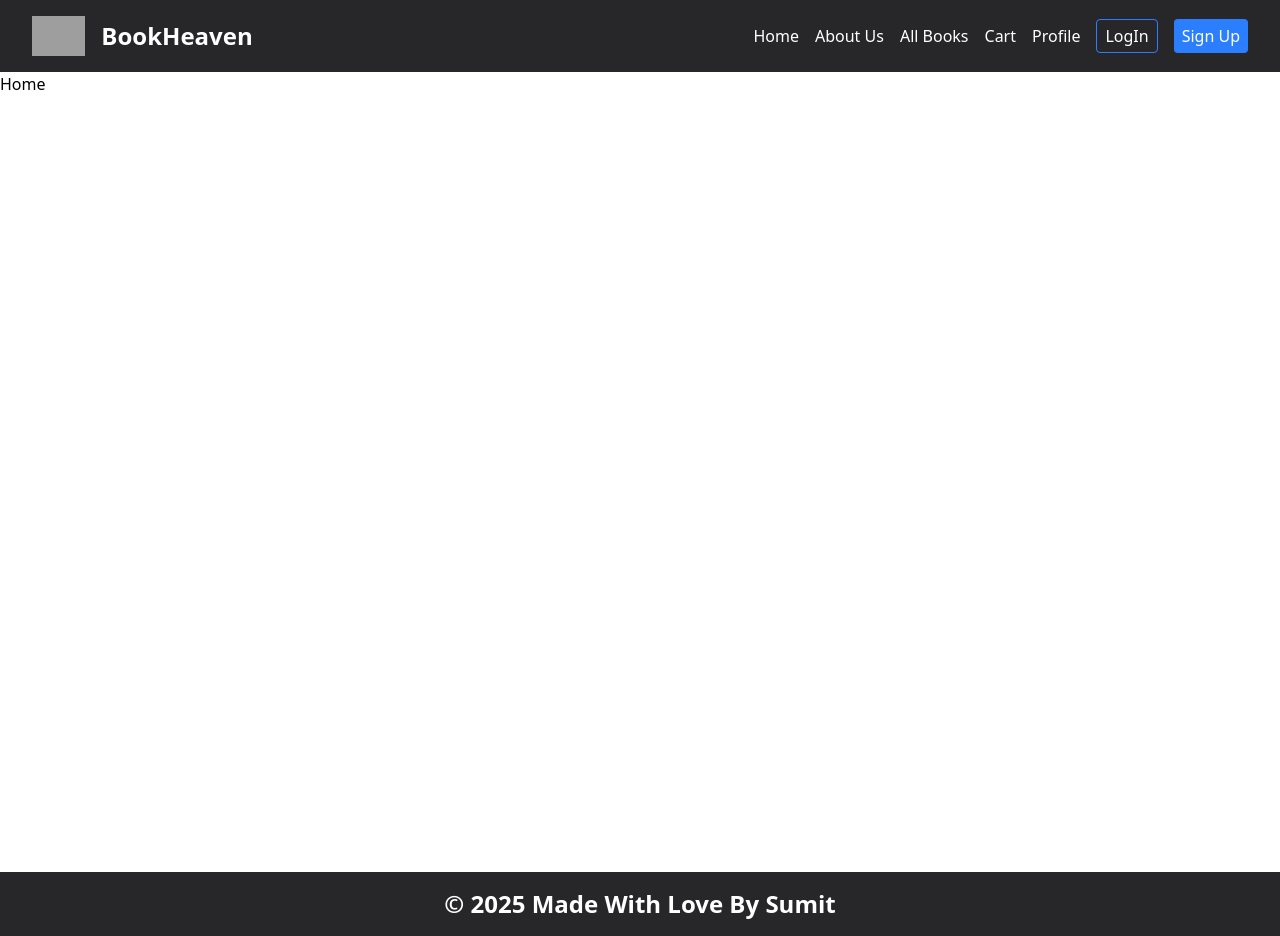
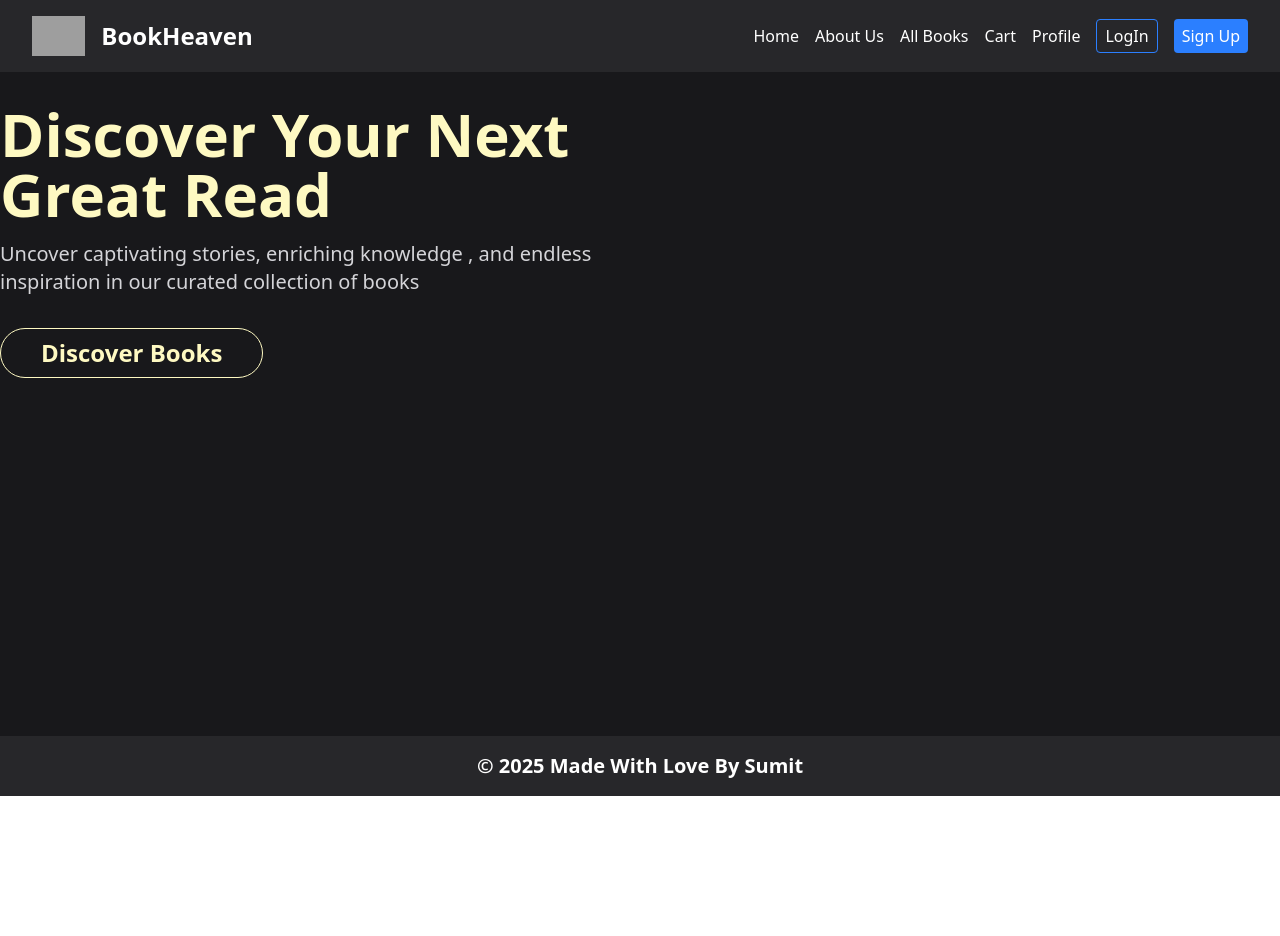
Before and after one commit to Sumitpal0572/BookStore-Frontend, a React (Vite) app: page / in a window 1280 px wide. After the commit the page ends 800 px from the top, so only its background shows below. Built offline with nearby package versions, Linux system fonts and the light colour scheme; grey boxes are pictures that could not be loaded.

Commit message:
Hero section created

```diff
--- a/src/components/Footer/Footer.jsx
+++ b/src/components/Footer/Footer.jsx
@@ -3,7 +3,7 @@ import React from "react";
 const Footer = () => {
   return (
     <div className="bg-zinc-800 text-white px-8 py-4">
-      <h1 className="text-2xl font-semibold text-center">
+      <h1 className="text-xl font-semibold text-center">
         &copy; 2025 Made With Love By Sumit
       </h1>
     </div>
--- /dev/null
+++ b/src/components/Home/Hero.jsx
@@ -0,0 +1,35 @@
+import React from "react";
+
+const Hero = () => {
+  return (
+    <div className="h-[75vh] flex">
+      <div className="w-3/6 flex flex-col">
+        <h1 className="text-6xl font-semibold text-yellow-100">
+          Discover Your Next Great Read
+        </h1>
+        <p className="mt-4 text-xl text-zinc-300">
+          Uncover captivating stories, enriching knowledge , and endless
+          inspiration in our curated collection of books
+        </p>
+        <div className="mt-8">
+          <button
+            className="text-yellow-100
+          text-2xl
+          font-semibold
+          border
+          border-yellow-100
+          px-10
+          py-2
+          hover:bg-zinc-800
+          rounded-full"
+          >
+            Discover Books
+          </button>
+        </div>
+      </div>
+      <div className="w-3/6"></div>
+    </div>
+  );
+};
+
+export default Hero;
--- a/src/pages/Home.jsx
+++ b/src/pages/Home.jsx
@@ -1,7 +1,12 @@
 import React from "react";
+import Hero from "../components/Home/Hero";
 
 const Home = () => {
-  return <div className="h-screen">Home</div>;
+  return (
+    <div className="bg-zinc-900 text-white px=10 py-8">
+      <Hero />
+    </div>
+  );
 };
 
 export default Home;
```
